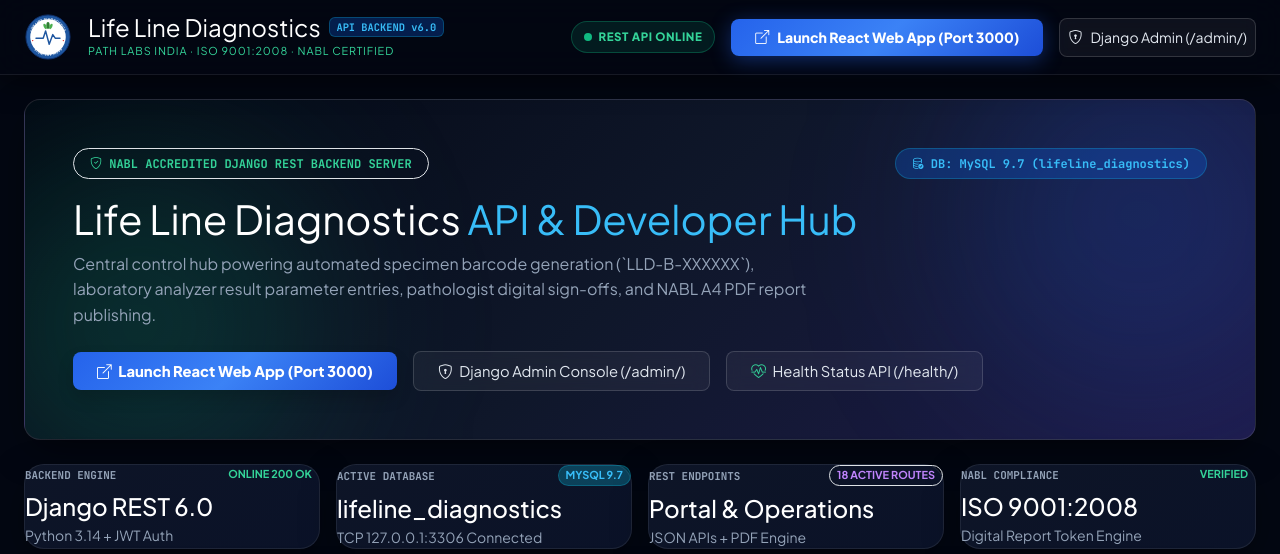
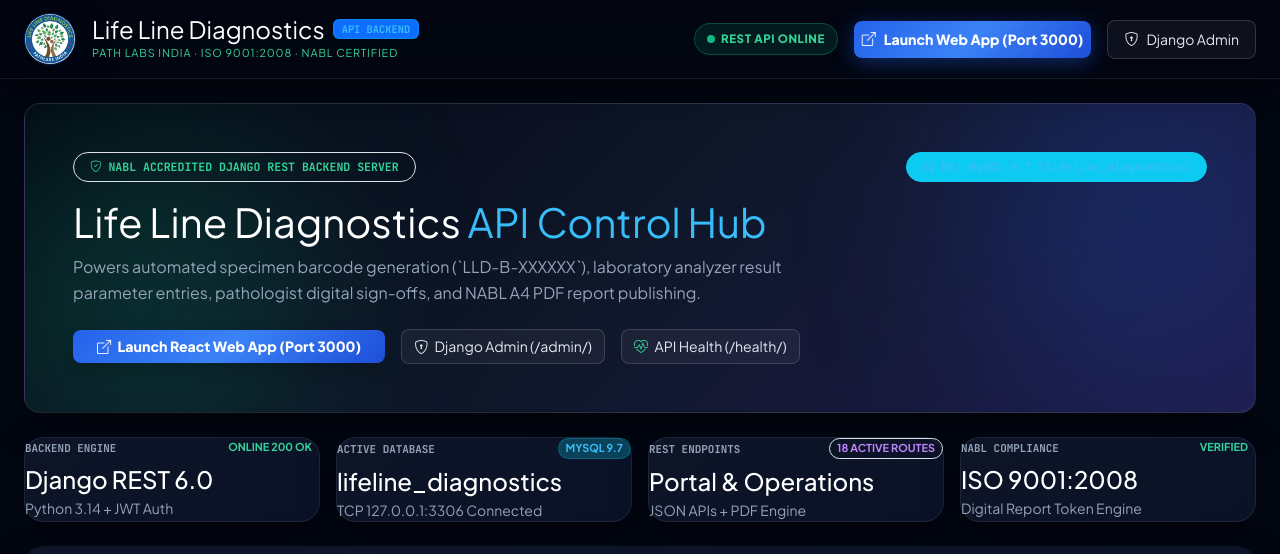
Before and after one commit to samuel-mekala/Lifeline-Diagnostics, a Django app: page / in a window 1280 px wide. Shown: the top 554 px of the page. Run offline with Django 5.2, Linux system fonts and the light colour scheme.

Commit message:
Updated backend Control Hub to use exact frontend logo image, polished button layouts, and refined role badges

```diff
--- a/backend/accounts/templates/accounts/home.html
+++ b/backend/accounts/templates/accounts/home.html
@@ -15,34 +15,35 @@ Life Line Diagnostics | Django REST API & Developer Control Hub
 
     <div class="position-relative z-1">
       <div class="d-flex flex-wrap align-items-center justify-content-between gap-3 mb-3">
-        <span class="badge bg-emerald bg-opacity-25 text-emerald border border-emerald border-opacity-25 px-3 py-2 rounded-pill font-mono" style="font-size: 0.75rem;">
+        <span class="badge bg-emerald bg-opacity-20 text-emerald border border-emerald border-opacity-30 px-3 py-2 rounded-pill font-mono" style="font-size: 0.72rem;">
           <i class="bi bi-shield-check me-1.5"></i> NABL ACCREDITED DJANGO REST BACKEND SERVER
         </span>
-        <span class="badge bg-primary bg-opacity-25 text-cyan border border-info border-opacity-25 px-3 py-2 rounded-pill font-mono" style="font-size: 0.75rem;">
+        <span class="badge bg-info bg-opacity-20 text-cyan border border-info border-opacity-30 px-3 py-2 rounded-pill font-mono" style="font-size: 0.72rem;">
           <i class="bi bi-database-check me-1.5 text-cyan"></i> DB: MySQL 9.7 (lifeline_diagnostics)
         </span>
       </div>
 
       <h1 class="display-6 font-black text-white mb-2 tracking-tight">
-        Life Line Diagnostics <span style="color: #38bdf8;">API & Developer Hub</span>
+        Life Line Diagnostics <span style="color: #38bdf8;">API Control Hub</span>
       </h1>
       <p class="text-slate-300 lead fs-6 max-w-2xl mb-4" style="color: #94a3b8; max-width: 750px; line-height: 1.6;">
-        Central control hub powering automated specimen barcode generation (`LLD-B-XXXXXX`), laboratory analyzer result parameter entries, pathologist digital sign-offs, and NABL A4 PDF report publishing.
+        Powers automated specimen barcode generation (`LLD-B-XXXXXX`), laboratory analyzer result parameter entries, pathologist digital sign-offs, and NABL A4 PDF report publishing.
       </p>
 
       <div class="d-flex flex-wrap align-items-center gap-3">
-        <a href="http://localhost:3000" target="_blank" class="btn btn-gradient-blue btn-lg font-black px-4 py-2.5 rounded-3 shadow flex items-center gap-2" style="font-size: 0.92rem;">
+        <a href="http://localhost:3000" target="_blank" class="btn btn-gradient-blue font-black px-4 py-2.5 rounded-3 shadow flex items-center gap-2" style="font-size: 0.88rem;">
           <i class="bi bi-box-arrow-up-right me-1"></i> Launch React Web App (Port 3000)
         </a>
-        <a href="/admin/" target="_blank" class="btn btn-glass-secondary btn-lg font-bold px-4 py-2.5 rounded-3 flex items-center gap-2" style="font-size: 0.92rem;">
-          <i class="bi bi-shield-lock me-1"></i> Django Admin Console (/admin/)
+        <a href="/admin/" target="_blank" class="btn btn-glass-secondary font-bold px-3.5 py-2.5 rounded-3 flex items-center gap-2" style="font-size: 0.88rem;">
+          <i class="bi bi-shield-lock me-1"></i> Django Admin (/admin/)
         </a>
-        <a href="/health/" target="_blank" class="btn btn-glass-secondary btn-lg font-bold px-4 py-2.5 rounded-3 flex items-center gap-2" style="font-size: 0.92rem;">
-          <i class="bi bi-heart-pulse me-1 text-emerald"></i> Health Status API (/health/)
+        <a href="/health/" target="_blank" class="btn btn-glass-secondary font-bold px-3.5 py-2.5 rounded-3 flex items-center gap-2" style="font-size: 0.88rem;">
+          <i class="bi bi-heart-pulse me-1 text-emerald"></i> API Health (/health/)
         </a>
       </div>
     </div>
   </div>
+
 
   <!-- Live System Status & Architecture Grid -->
   <div class="row g-3 mb-4">
@@ -208,19 +209,20 @@ Life Line Diagnostics | Django REST API & Developer Control Hub
               <div class="d-flex justify-content-between align-items-center mb-1.5">
                 <span class="fw-black text-white fs-6">{{ u.full_name }}</span>
                 {% if u.role == "OWNER" %}
-                  <span class="badge bg-warning text-dark font-black font-mono">👑 OWNER</span>
+                  <span class="badge bg-warning bg-opacity-20 text-amber border border-warning border-opacity-30 font-black font-mono px-2.5 py-1">👑 OWNER</span>
                 {% elif u.role == "ADMIN" %}
-                  <span class="badge bg-primary font-black font-mono">⚡ ADMIN</span>
+                  <span class="badge bg-primary bg-opacity-20 text-cyan border border-primary border-opacity-30 font-black font-mono px-2.5 py-1">⚡ ADMIN</span>
                 {% elif u.role == "RECEPTIONIST" %}
-                  <span class="badge bg-info text-dark font-black font-mono">🏢 RECEPTIONIST</span>
+                  <span class="badge bg-info bg-opacity-20 text-cyan border border-info border-opacity-30 font-black font-mono px-2.5 py-1">🏢 RECEPTIONIST</span>
                 {% elif u.role == "LAB_TECHNICIAN" %}
-                  <span class="badge bg-success font-black font-mono">🧪 LAB_TECH</span>
+                  <span class="badge bg-success bg-opacity-20 text-emerald border border-success border-opacity-30 font-black font-mono px-2.5 py-1">🧪 LAB_TECH</span>
                 {% elif u.role == "PATHOLOGIST" %}
-                  <span class="badge bg-danger font-black font-mono">🩺 PATHOLOGIST</span>
+                  <span class="badge bg-danger bg-opacity-20 text-rose border border-danger border-opacity-30 font-black font-mono px-2.5 py-1">🩺 PATHOLOGIST</span>
                 {% else %}
-                  <span class="badge bg-secondary font-black font-mono">👤 PATIENT</span>
+                  <span class="badge bg-secondary bg-opacity-20 text-slate-300 border border-secondary border-opacity-30 font-black font-mono px-2.5 py-1">👤 PATIENT</span>
                 {% endif %}
               </div>
+
               <div class="text-cyan font-mono small fw-bold" style="color: #38bdf8;">{{ u.email }}</div>
               <div class="text-slate-400 small mt-2 d-flex align-items-center justify-content-between" style="color: #94a3b8;">
                 <span>Password: <code class="text-white px-2 py-0.5 rounded font-mono" style="background: rgba(255,255,255,0.12);">admin123</code></span>
--- a/backend/templates/base.html
+++ b/backend/templates/base.html
@@ -125,44 +125,16 @@
   <!-- Top High-Tech Navbar -->
   <nav class="navbar navbar-expand-lg navbar-dark navbar-cyber sticky-top py-2.5">
     <div class="container-fluid px-4">
-      <!-- Official Emblem Logo -->
+      <!-- Official Frontend Logo Image -->
       <a class="navbar-brand d-flex align-items-center gap-3 text-decoration-none" href="/">
-        <!-- Official Emblem Badge -->
-        <div style="width: 48px; height: 48px; flex-shrink: 0;" class="drop-shadow">
-          <svg viewBox="0 0 200 200" style="width: 100%; height: 100%;" fill="none" xmlns="http://www.w3.org/2000/svg">
-            <circle cx="100" cy="100" r="92" fill="#1E56A0" stroke="#10316B" stroke-width="4" />
-            <circle cx="100" cy="100" r="74" fill="#FFFFFF" />
-            <path d="M 30,100 A 70,70 0 1,1 170,100" fill="none" id="textPathTop" />
-            <path d="M 170,100 A 70,70 0 0,1 30,100" fill="none" id="textPathBottom" />
-
-            <text fill="#FFFFFF" font-size="13" font-weight="900" letter-spacing="1.2">
-              <textPath href="#textPathTop" startOffset="50%" text-anchor="middle">
-                LIFE LINE DIAGNOSTICS
-              </textPath>
-            </text>
-
-            <text fill="#FFFFFF" font-size="12" font-weight="800" letter-spacing="1.5">
-              <textPath href="#textPathBottom" startOffset="50%" text-anchor="middle">
-                PATHLABS INDIA
-              </textPath>
-            </text>
-
-            <circle cx="36" cy="115" r="3" fill="#DC2626" />
-            <circle cx="164" cy="115" r="3" fill="#DC2626" />
-
-            <ellipse cx="100" cy="52" rx="7" ry="14" fill="#2E7D32" />
-            <ellipse cx="88" cy="56" rx="6" ry="12" fill="#4CAF50" transform="rotate(-25 88 56)" />
-            <ellipse cx="112" cy="56" rx="6" ry="12" fill="#4CAF50" transform="rotate(25 112 56)" />
-
-            <!-- ECG Pulse Wave -->
-            <path d="M 50 105 H 80 L 90 75 L 105 130 L 120 90 L 130 105 H 150" stroke="#1E56A0" stroke-width="6" stroke-linecap="round" stroke-linejoin="round" />
-          </svg>
+        <div style="width: 52px; height: 52px; flex-shrink: 0;" class="rounded-circle overflow-hidden shadow-lg border border-primary border-opacity-25">
+          <img src="/static/logo.png" onerror="this.onerror=null; this.src='/static/logo.jpg';" alt="Life Line Diagnostics Logo" style="width: 100%; height: 100%; object-fit: contain;" />
         </div>
 
         <div class="d-flex flex-column justify-content-center">
           <div class="d-flex align-items-center gap-2">
             <span class="fs-4 font-black text-white lh-1 tracking-tight">Life Line Diagnostics</span>
-            <span class="badge bg-primary bg-opacity-25 text-cyan border border-info border-opacity-25 font-mono" style="font-size: 0.65rem;">API BACKEND v6.0</span>
+            <span class="badge bg-primary bg-opacity-20 text-cyan border border-info border-opacity-25 font-mono px-2 py-0.5" style="font-size: 0.65rem;">API BACKEND</span>
           </div>
           <span class="text-emerald font-extrabold uppercase tracking-wider" style="font-size: 0.68rem; margin-top: 4px; letter-spacing: 0.08em;">
             PATH LABS INDIA &middot; ISO 9001:2008 &middot; NABL CERTIFIED
@@ -177,18 +149,19 @@
           <span>REST API ONLINE</span>
         </div>
 
-        <a href="http://localhost:3000" target="_blank" class="btn btn-gradient-blue btn-sm font-black px-4 py-2 rounded-3 text-xs d-flex align-items-center gap-2">
+        <a href="http://localhost:3000" target="_blank" class="btn btn-gradient-blue btn-sm font-black px-3.5 py-2 rounded-3 text-xs d-flex align-items-center gap-2">
           <i class="bi bi-box-arrow-up-right"></i>
-          <span>Launch React Web App (Port 3000)</span>
+          <span>Launch Web App (Port 3000)</span>
         </a>
 
-        <a href="/admin/" target="_blank" class="btn btn-glass-secondary btn-sm font-bold px-3.5 py-2 rounded-3 text-xs d-flex align-items-center gap-2">
+        <a href="/admin/" target="_blank" class="btn btn-glass-secondary btn-sm font-bold px-3 py-2 rounded-3 text-xs d-flex align-items-center gap-2">
           <i class="bi bi-shield-lock"></i>
-          <span>Django Admin (/admin/)</span>
+          <span>Django Admin</span>
         </a>
       </div>
     </div>
   </nav>
+
 
   <!-- Main Content Body -->
   <main class="flex-grow-1 p-3 p-md-4 container-fluid">
```
Also changed, not shown: backend/static/logo.jpg (added), backend/static/logo.png (added).
